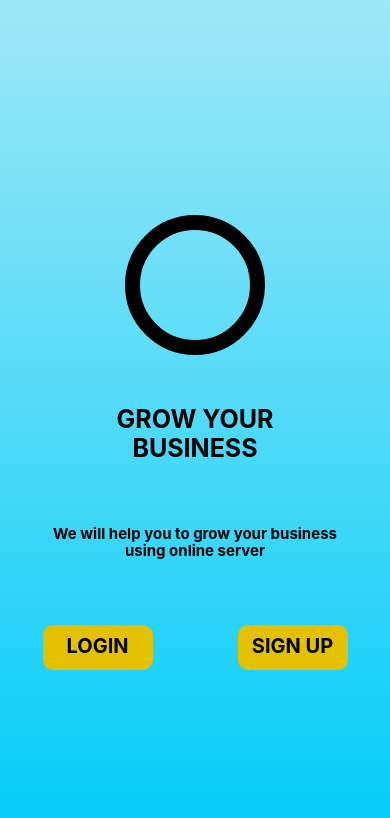
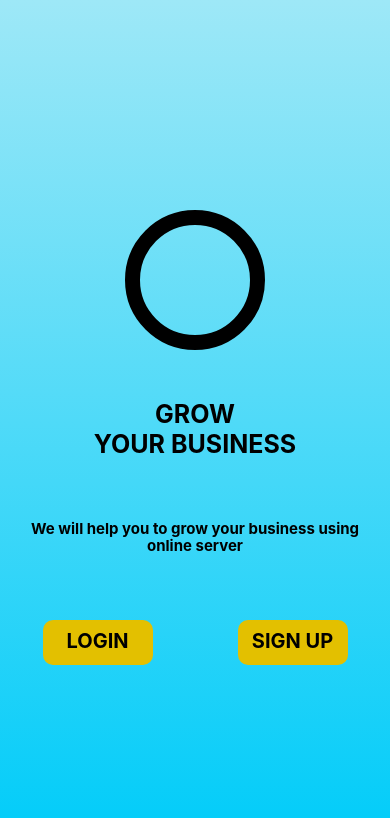
Before and after one commit to PhanTruongAn/LapTrinhDiDong_JS, a React Native app in the folder week03/ATAIProject/: screen / in a window 390 px wide. Shown: the top 818 px of the page. Built offline with nearby package versions, Linux system fonts and the light colour scheme.

Commit message:
add components forder

```diff
--- a/week03/ATAIProject/App.js
+++ b/week03/ATAIProject/App.js
@@ -2,97 +2,12 @@ import { StatusBar } from 'expo-status-bar';
 import { StyleSheet, Text, View, Pressable } from 'react-native';
 import * as React from 'react';
 import {LinearGradient} from 'expo-linear-gradient';
+import Frame1 from "./components/Frame1";
+import Frame2 from "./components/Frame2";
+import Frame3 from "./components/Frame3";
 export default function App() {
   return (
-<View style={styles.container}>
-<LinearGradient
-  colors={['#9ee8f7','#00ccf9']}
-  start={[0,0]}
-  end={[0,1]}
-  style={styles.background}>
-    <View style={styles.circle}></View>
-    <Text style={styles.title}>
-      GROW YOUR BUSINESS
-    </Text>
-    <Text style={styles.text}>
-    We will help you to grow your business using online server
-    </Text>
-    <View style={styles.button_div}>
-        <Pressable style={styles.btn}>
-          <Text style={styles.btnText}>LOGIN</Text>
-        </Pressable>
-        <Pressable style={styles.btn}>
-          <Text style={styles.btnText}>SIGN UP</Text>
-        </Pressable>
-      </View>
-</LinearGradient>
-
-</View>
+    <Frame1/>
+    // <Frame2/>
+    // <Frame3/>
 )};
-
-const styles = StyleSheet.create({
-  container: {
-    flex: 1,
-    justifyContent: 'center',
-  },
-  background:{
-    justifyContent:'center',
-    width: '100%',
-    height: '100%',
-  },
-  circle:{
-    alignSelf:'center',
-    width: '140px',
-    height: '140px',
-    marginTop: '40px',
-    borderWidth: '15px',
-    borderRadius: '75px',
-  },
-  title: {
-    alignSelf:'center',
-    width:'180px',
-    height: '90px',
-     textAlign: 'center',
-     marginTop: '50px',
-     fontSize: '25px',
-     fontWeight: '700',
-     lineHeight: '29px',
-
-  },
-  text:{
-    alignSelf:'center',
-    marginTop: '30px',
-    textAlign: 'center',
-    fontSize: '15px',
-    fontWeight: '700',
-    lineHeight: '17.5px',
-    width: '300px',
-    height: '40px',
-  },
-  button_left:{
-     color: '#E3C000',
-     width: '150px',
-  },
-  button_div: {
-    flexDirection: 'row',
-    alignItems: 'center',
-    justifyContent: 'space-around'
-  },
-
-  btnText: {
-    fontWeight: '700',
-    fontSize: '20px',
-    lineHeight: '23.44px',
-    textAlign: 'center'
-  },
-
-  btn: {
-    alignItems: 'center',
-    justifyContent: 'center',
-    width: '110px',
-    height: '45px',
-    borderRadius: '10px',
-    backgroundColor: '#E3C000',
-    marginTop: '60px'
-  }
-});
--- /dev/null
+++ b/week03/ATAIProject/components/Frame1.js
@@ -0,0 +1,128 @@
+import { StatusBar } from 'expo-status-bar';
+import { StyleSheet, Text, View, Pressable } from 'react-native';
+import * as React from 'react';
+import {LinearGradient} from 'expo-linear-gradient';
+export default function Frame1() {
+  return (
+   <View style={styles.container}>
+   <LinearGradient
+      colors={['#9ee8f7','#00ccf9']}
+      start={[0,0]}
+      end={[0,1]}
+      style={styles.background}>
+    <View style={styles.circle}></View>
+    <Text style={styles.title}>
+      GROW
+    </Text>
+    <Text style={styles.title1}>
+      YOUR BUSINESS
+    </Text>
+    <Text style={styles.text}>
+    We will help you to grow your business using online server
+    </Text>
+    <View style={styles.button_div}>
+        <Pressable style={styles.btn}>
+          <Text style={styles.btnText}>LOGIN</Text>
+        </Pressable>
+        <Pressable style={styles.btn}>
+          <Text style={styles.btnText}>SIGN UP</Text>
+        </Pressable>
+      </View>
+   </LinearGradient>
+   </View>
+
+)};
+
+const styles = StyleSheet.create({
+  container: {
+    flex: 1,
+    justifyContent: 'center',
+  },
+  background:{
+    justifyContent:'center',
+    width: '100%',
+    height: '100%',
+  },
+  circle:{
+    alignSelf:'center',
+    width: '140px',
+    height: '140px',
+    marginTop: '30px',
+    borderWidth: '15px',
+    borderRadius: '75px',
+  },
+  title: {
+    alignSelf:'center',
+    width:'180px',
+    height: '90px',
+     textAlign: 'center',
+     marginTop: '50px',
+     fontSize: '25px',
+     fontWeight: '700',
+     lineHeight: '29px',
+
+  },
+  title1: {
+    alignSelf:'center',
+    width:'300px',
+    height: '20px',
+    marginTop:'-60px',
+     textAlign: 'center',
+     fontSize: '25px',
+     fontWeight: '700',
+     lineHeight: '29px',
+
+  },
+  text:{
+    alignSelf:'center',
+    marginTop: '70px',
+    textAlign: 'center',
+    fontSize: '15px',
+    fontWeight: '700',
+    lineHeight: '17.5px',
+    width: '350px',
+    height: '40px',
+  },
+  button_left:{
+     color: '#E3C000',
+     width: '150px',
+  },
+  button_div: {
+    flexDirection: 'row',
+    alignItems: 'center',
+    justifyContent: 'space-around'
+  },
+
+  btnText: {
+    fontWeight: '700',
+    fontSize: '20px',
+    lineHeight: '23.44px',
+    textAlign: 'center'
+  },
+
+  btn: {
+    alignItems: 'center',
+    justifyContent: 'center',
+    width: '110px',
+    height: '45px',
+    borderRadius: '10px',
+    backgroundColor: '#E3C000',
+    marginTop: '60px'
+  }
+});
+
+
+
+const styles1 = StyleSheet.create({
+  container1: {
+    flex: 1,
+    justifyContent: 'center',
+  },
+  background1:{
+    justifyContent:'center',
+    width: '100%',
+    height: '100%',
+  },
+
+
+});
--- /dev/null
+++ b/week03/ATAIProject/components/Frame2.js
@@ -0,0 +1,122 @@
+import { StatusBar } from 'expo-status-bar';
+import {StyleSheet, Text, View, Pressable} from 'react-native';
+import * as React from 'react';
+import { LinearGradient } from 'expo-linear-gradient';
+export default function (){
+return (
+    <View style={styles.container}>
+        <View style={styles.circle}></View>
+    <Text style={styles.title1}>
+      GROW
+    </Text>
+    <Text style={styles.title2}>
+      YOUR BUSINESS
+    </Text>
+    <Text style={styles.text}>
+    We will help you to grow your business using online server
+    </Text>
+   <LinearGradient
+      colors={['#c9f3f6','#e3f4f5','#21d1f8']}
+      start={[0,0]}
+      end={[0,1]}
+      style={styles.background}>
+    <View style={styles.button_div}>
+        <Pressable style={styles.btn}>
+          <Text style={styles.btnText}>LOGIN</Text>
+        </Pressable>
+        <Pressable style={styles.btn}>
+          <Text style={styles.btnText}>SIGN UP</Text>
+        </Pressable>
+      </View>
+      <Text style={styles.text_footer}>
+              HOW WE WORK?
+      </Text>
+ </LinearGradient>
+</View>
+)
+};
+
+
+const styles = StyleSheet.create({
+    container: {
+      flex: 1,
+      justifyContent: 'center',
+      backgroundColor:'#c9f3f6',
+    },
+    background:{
+      justifyContent:'center',
+      width: '100%',
+      height: '30%',
+    },
+    circle:{
+      alignSelf:'center',
+      width: '140px',
+      height: '140px',
+      marginTop: '120px',
+      borderWidth: '15px',
+      borderRadius: '75px',
+    },
+    title1: {
+      alignSelf:'center',
+      width:'180px',
+      height: '20px',
+       textAlign: 'center',
+       marginTop: '50px',
+       fontSize: '25px',
+       fontWeight: '700',
+       lineHeight: '29px',
+
+    },
+    title2: {
+      alignSelf:'center',
+      width:'300px',
+      height: '20px',
+      marginTop:'10px',
+       textAlign: 'center',
+       fontSize: '25px',
+       fontWeight: '700',
+       lineHeight: '29px',
+
+    },
+    text:{
+      alignSelf:'center',
+      marginTop: '45px',
+      textAlign: 'center',
+      fontSize: '15px',
+      fontWeight: '700',
+      lineHeight: '17.5px',
+      width: '330px',
+      height: '60px',
+    },
+    button_left:{
+       color: '#E3C000',
+       width: '150px',
+    },
+    button_div: {
+      flexDirection: 'row',
+      alignItems: 'center',
+      justifyContent: 'space-around'
+    },
+
+    btnText: {
+      fontWeight: '700',
+      fontSize: '20px',
+      lineHeight: '23.44px',
+      textAlign: 'center'
+    },
+
+    btn: {
+      alignItems: 'center',
+      justifyContent: 'center',
+      width: '130px',
+      height: '45px',
+      backgroundColor: '#E3C000',
+      marginTop: '-80px'
+    },
+    text_footer:{
+        fontSize:'18px',
+        fontWeight: '700',
+        alignSelf:'center',
+        lineHeight: '21px',
+    },
+  });
--- /dev/null
+++ b/week03/ATAIProject/components/Frame3.js
@@ -0,0 +1,22 @@
+import { StatusBar } from 'expo-status-bar';
+import { StyleSheet, Text, View, Pressable } from 'react-native';
+import * as React from 'react';
+import {LinearGradient} from 'expo-linear-gradient';
+export default function Frame3(){
+    return(
+        <View style={styles.container}>
+dvsvd
+        </View>
+
+)};
+
+const styles = StyleSheet.create({
+    container:{
+     flex: 1,
+     justifyContent:'center',
+    },
+
+    background:{
+
+    },
+});
```
